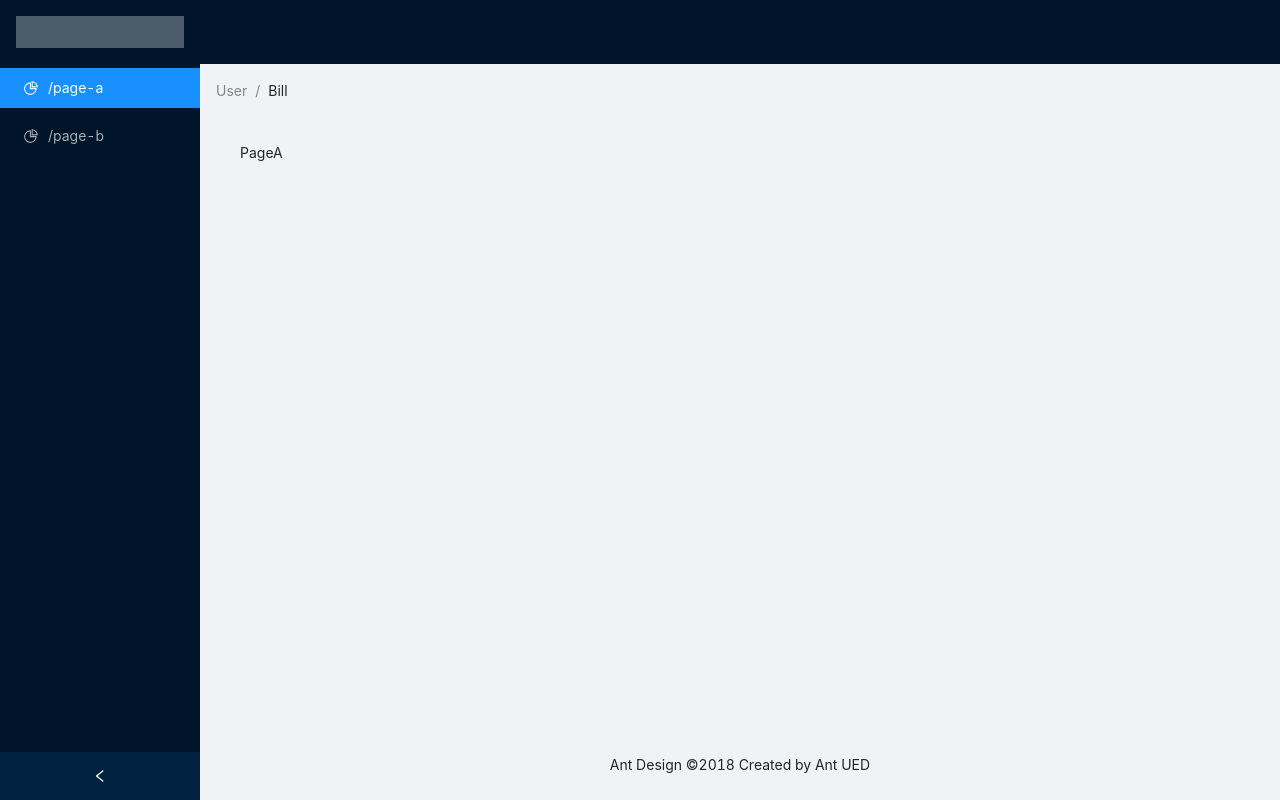
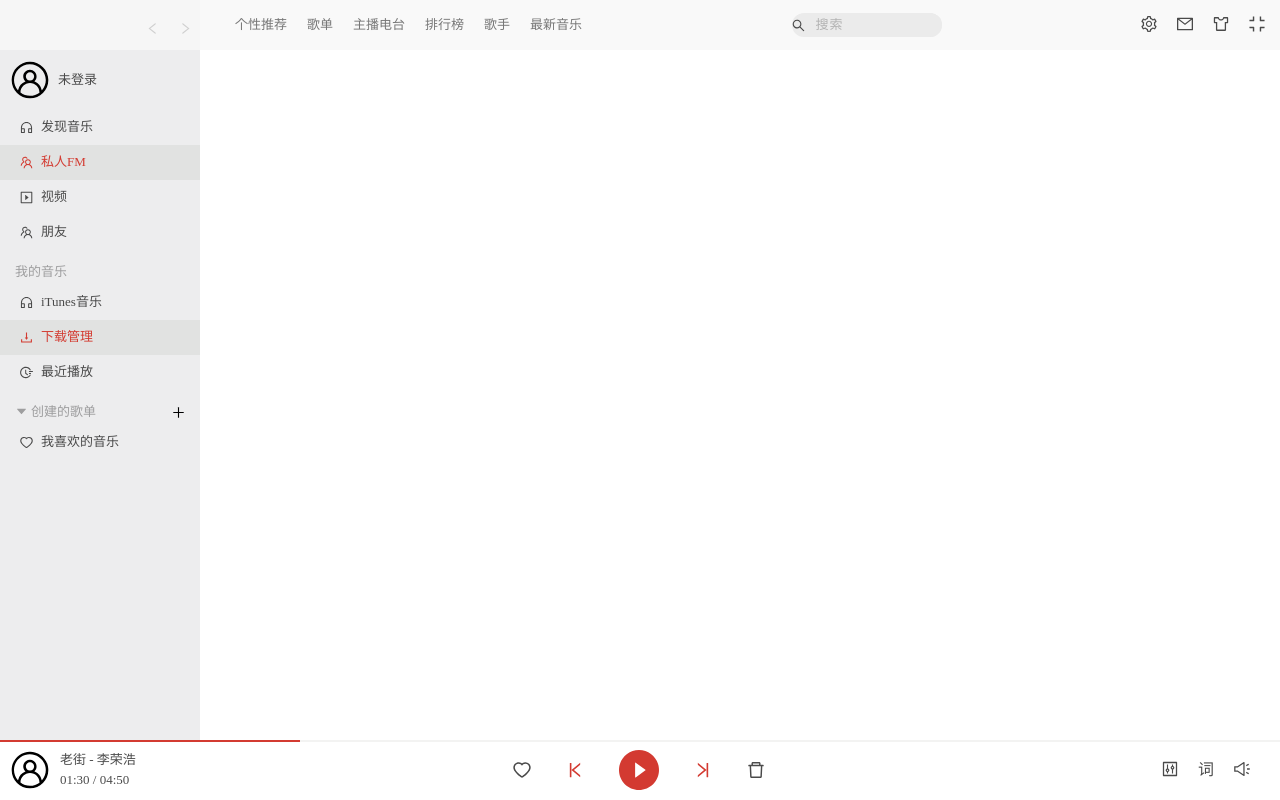
Before and after one commit to recovery-alt/fake-netease-music, a React (Vite) app: page / in a window 1280 px wide. Before the commit this address led to /page-a. Built offline with nearby package versions, Linux system fonts and the light colour scheme.

Commit message:
feat: 添加网易云布局

```diff
--- a/main.js
+++ b/main.js
@@ -5,13 +5,15 @@ const { join } = require('path');
 
 function createWindow() {
   const mainWindow = new BrowserWindow({
-    width: 800,
-    height: 600,
+    width: 1000,
+    height: 680,
   });
 
   isDev
     ? mainWindow.loadURL('http://localhost:3000')
     : mainWindow.loadFile(join(__dirname, 'dist/index.html'));
+
+  mainWindow.webContents.openDevTools();
 }
 
 app.whenReady().then(() => {
--- a/package.json
+++ b/package.json
@@ -1,9 +1,8 @@
 {
   "name": "react-electron",
   "version": "1.0.0",
-  "main": "main.js",
   "scripts": {
-    "dev:electron": "concurrently \"npm run dev\" \"wait-on tcp:3000 -l && electron .\"",
+    "dev:electron": "concurrently \"npm run dev\" \"wait-on tcp:3000 -l && electron main.js\"",
     "build:electron": "npm run build && electron-builder",
     "dev": "vite --host",
     "build": "tsc && vite build",
@@ -13,6 +12,7 @@
   "dependencies": {
     "@ant-design/icons": "^4.6.2",
     "antd": "^4.16.7",
+    "normalize.css": "^8.0.1",
     "react": "^17.0.2",
     "react-dom": "^17.0.2",
     "react-router-dom": "^5.2.0"
--- a/src/assets/style/main.less
+++ b/src/assets/style/main.less
@@ -1 +1,21 @@
-@import 'antd/dist/antd.css';
+@import 'normalize.css';
+
+html,
+body {
+  height: 100%;
+}
+
+#root {
+  height: 100%;
+  display: flex;
+  flex-direction: column;
+  font-size: 13px;
+  color: #4a4a4a;
+}
+
+ul,
+li {
+  list-style: none;
+  margin: 0;
+  padding: 0;
+}
--- /dev/null
+++ b/src/components/common/progress-bar/index.tsx
@@ -0,0 +1,10 @@
+import React from 'react';
+import styles from './progress-bar.module.less';
+
+export default function ProgressBar() {
+  return (
+    <div className={styles['progress-bar']}>
+      <div className={styles['progress-bar__slider']} style={{ width: '300px' }}></div>
+    </div>
+  );
+}
--- /dev/null
+++ b/src/components/common/progress-bar/progress-bar.module.less
@@ -0,0 +1,16 @@
+.progress-bar {
+  position: absolute;
+  width: 100%;
+  height: 2px;
+  background-color: #f3f3f2;
+  top: 0;
+  left: 0;
+
+  &__slider {
+    position: absolute;
+    left: 0;
+    top: 0;
+    height: 100%;
+    background-color: #d33b31;
+  }
+}
--- a/src/components/hello-world.tsx
+++ /dev/null
@@ -1,5 +0,0 @@
-import React from 'react';
-
-export default function HelloWorld() {
-  return <div>HelloWorld</div>;
-}
--- a/src/layout/index.tsx
+++ b/src/layout/index.tsx
@@ -1,48 +1,123 @@
-import React, { useState } from 'react';
-import { Route, Switch, Link, Redirect } from 'react-router-dom';
+import React from 'react';
 import type { RouteConfig } from '@/router';
-import { Layout, Menu, Breadcrumb } from 'antd';
-import { PieChartOutlined } from '@ant-design/icons';
-import styles from './layout.module.less';
-
-const { Header, Content, Footer, Sider } = Layout;
+import './layout.less';
+import {
+  LeftOutlined,
+  RightOutlined,
+  SearchOutlined,
+  SettingOutlined,
+  MailOutlined,
+  SkinOutlined,
+  CompressOutlined,
+  CustomerServiceOutlined,
+  TeamOutlined,
+  PlaySquareOutlined,
+  DownloadOutlined,
+  FieldTimeOutlined,
+  CaretRightOutlined,
+  CaretDownOutlined,
+  PlusOutlined,
+  HeartOutlined,
+  VerticalLeftOutlined,
+  VerticalRightOutlined,
+  PlayCircleFilled,
+  DeleteOutlined,
+  SoundOutlined,
+  ControlOutlined,
+} from '@ant-design/icons';
+import ProgressBar from '@/components/common/progress-bar';
 
 export default function Home({ routes }: { routes?: Array<RouteConfig> }) {
-  const [collapsed, onCollapse] = useState(false);
-
   return (
-    <Layout style={{ minHeight: '100vh' }}>
-      <Sider collapsible collapsed={collapsed} onCollapse={onCollapse}>
-        <div className={styles.logo} />
-        <Menu theme="dark" defaultSelectedKeys={[routes ? routes[0].path : '']} mode="inline">
-          {routes?.map(route => (
-            <Menu.Item key={route.path} icon={<PieChartOutlined />}>
-              <Link to={route.path}>{route.path}</Link>
-            </Menu.Item>
+    <>
+      <header className="header">
+        <div className="header__left">
+          <LeftOutlined className="header__left-icon" />
+          <RightOutlined className="header__left-icon" />
+        </div>
+        <div className="header__right">
+          <ul className="header__right-menu">
+            {['个性推荐', '歌单', '主播电台', '排行榜', '歌手', '最新音乐'].map(item => (
+              <li key={item}>{item}</li>
+            ))}
+          </ul>
+          <div className="header__right-search">
+            <SearchOutlined />
+            <input type="text" placeholder="搜索" />
+          </div>
+          <div className="header__right-icons">
+            {[SettingOutlined, MailOutlined, SkinOutlined, CompressOutlined].map((Icon, i) => (
+              <Icon key={i} />
+            ))}
+          </div>
+        </div>
+      </header>
+      <section className="container">
+        <aside className="aside">
+          <header className="aside__header">
+            <img src="/src/assets/img/avatar.svg" alt="icon" />
+            <span>未登录</span>
+          </header>
+          {[
+            { name: '发现音乐', icon: CustomerServiceOutlined },
+            { name: '私人FM', icon: TeamOutlined },
+            { name: '视频', icon: PlaySquareOutlined },
+            { name: '朋友', icon: TeamOutlined },
+          ].map((item, i) => (
+            <div key={i} className={`aside__item${i === 1 ? ' --actived' : ''}`}>
+              <item.icon />
+              <a>{item.name}</a>
+            </div>
           ))}
-        </Menu>
-      </Sider>
-      <Layout>
-        <Header style={{ padding: 0 }} />
-        <Content style={{ margin: '0 16px' }}>
-          <Breadcrumb style={{ margin: '16px 0' }}>
-            <Breadcrumb.Item>User</Breadcrumb.Item>
-            <Breadcrumb.Item>Bill</Breadcrumb.Item>
-          </Breadcrumb>
-          <div style={{ padding: 24, minHeight: 360 }}>
-            <Switch>
-              {routes &&
-                routes.map(route => (
-                  <Route path={route.path} key={route.path}>
-                    <route.component />
-                  </Route>
-                ))}
-              <Redirect to={routes![0].path} />
-            </Switch>
+          <div className="aside__title">我的音乐</div>
+          {[
+            { name: 'iTunes音乐', icon: CustomerServiceOutlined },
+            { name: '下载管理', icon: DownloadOutlined },
+            { name: '最近播放', icon: FieldTimeOutlined },
+          ].map((item, i) => (
+            <div key={i} className={`aside__item${i === 1 ? ' --actived' : ''}`}>
+              <item.icon />
+              <a>{item.name}</a>
+            </div>
+          ))}
+          <div className="aside__title">
+            <div className="aside__title-left">
+              <CaretDownOutlined />
+              <a>创建的歌单</a>
+            </div>
+            <PlusOutlined className="aside__title-right" />
           </div>
-        </Content>
-        <Footer style={{ textAlign: 'center' }}>Ant Design ©2018 Created by Ant UED</Footer>
-      </Layout>
-    </Layout>
+          {[{ name: '我喜欢的音乐', icon: HeartOutlined }].map((item, i) => (
+            <div key={i} className={`aside__item${i === 1 ? ' --actived' : ''}`}>
+              <item.icon />
+              <a>{item.name}</a>
+            </div>
+          ))}
+        </aside>
+        <main className="main"></main>
+      </section>
+      <footer className="footer">
+        <ProgressBar />
+        <div className="footer__left">
+          <img src="/src/assets/img/avatar.svg" alt="music" />
+          <div className="footer__left-name">
+            <div>老街 - 李荣浩</div>
+            <div>01:30 / 04:50</div>
+          </div>
+        </div>
+        <div className="footer__mid">
+          <HeartOutlined />
+          <VerticalRightOutlined className="--red" />
+          <PlayCircleFilled className="--big --red" />
+          <VerticalLeftOutlined className="--red" />
+          <DeleteOutlined />
+        </div>
+        <div className="footer__right">
+          <ControlOutlined />
+          <span>词</span>
+          <SoundOutlined />
+        </div>
+      </footer>
+    </>
   );
 }
--- /dev/null
+++ b/src/layout/layout.less
@@ -0,0 +1,223 @@
+.header {
+  height: 50px;
+  flex-shrink: 0;
+  display: flex;
+
+  &__left {
+    background-color: #f6f6f6;
+    width: 200px;
+    height: 100%;
+    flex-shrink: 0;
+    display: flex;
+    justify-content: flex-end;
+    align-items: flex-end;
+    box-sizing: border-box;
+    padding-bottom: 15px;
+    padding-right: 8px;
+
+    &-icon {
+      color: #d0d0d0;
+      margin-left: 20px;
+    }
+  }
+
+  &__right {
+    background-color: #f9f9f9;
+    flex: 1;
+    display: flex;
+    align-items: center;
+    justify-content: space-between;
+    box-sizing: border-box;
+    padding: 0 15px;
+
+    &-menu {
+      height: 100%;
+      display: flex;
+      align-items: center;
+      color: #777;
+
+      li {
+        margin-left: 20px;
+      }
+    }
+
+    &-search {
+      width: 150px;
+      height: 24px;
+      margin-left: 30px;
+      display: flex;
+      align-items: center;
+      background-color: #ebebeb;
+      border-radius: 12px;
+      border: 0;
+
+      input {
+        width: 100%;
+        height: 100%;
+        padding: 0;
+        border: 0;
+        background-color: #ebebeb;
+        border-radius: 0 12px 12px 0;
+        box-sizing: border-box;
+        padding-right: 24px;
+
+        &::placeholder {
+          color: #b2b2b2;
+          letter-spacing: 1px;
+        }
+
+        &:focus {
+          outline: 0;
+        }
+      }
+
+      span {
+        width: 24px;
+        flex-shrink: 0;
+      }
+    }
+
+    &-icons {
+      span {
+        margin-left: 20px;
+        font-size: 16px;
+      }
+    }
+  }
+}
+
+.container {
+  flex: 1;
+  display: flex;
+}
+
+.aside {
+  width: 200px;
+  flex-shrink: 0;
+  background-color: #ededee;
+
+  &__header {
+    height: 60px;
+    box-sizing: border-box;
+    padding-left: 10px;
+    display: flex;
+    align-items: center;
+
+    img {
+      width: 40px;
+      height: 40px;
+    }
+
+    span {
+      margin-left: 8px;
+    }
+  }
+
+  &__item {
+    height: 35px;
+    display: flex;
+    align-items: center;
+    box-sizing: border-box;
+    padding-left: 20px;
+
+    &:hover {
+      background-color: #e6e6e5;
+    }
+
+    &.--actived {
+      background-color: #e1e2e1;
+      color: #d33b31;
+    }
+
+    a {
+      margin-left: 8px;
+    }
+  }
+
+  &__title {
+    box-sizing: border-box;
+    padding: 0 15px;
+    padding-top: 10px;
+    height: 35px;
+    color: #9e9e9f;
+    display: flex;
+    align-items: center;
+    justify-content: space-between;
+
+    &-left {
+      a {
+        margin-left: 3px;
+      }
+    }
+
+    &-right {
+      color: #000;
+    }
+  }
+}
+
+.main {
+  flex: 1;
+}
+
+.footer {
+  height: 60px;
+  flex-shrink: 0;
+  box-sizing: border-box;
+  padding-left: 10px;
+  padding-right: 30px;
+  display: flex;
+  align-items: center;
+  justify-content: space-between;
+  position: relative;
+
+  &__left {
+    height: 40px;
+    display: flex;
+    align-items: center;
+
+    img {
+      width: 40px;
+      height: 40px;
+      border-radius: 4px;
+    }
+
+    &-name {
+      margin-left: 10px;
+      height: 100%;
+
+      div {
+        height: 20px;
+        line-height: 20px;
+      }
+    }
+  }
+
+  &__mid {
+    display: flex;
+    align-items: center;
+    span {
+      margin-left: 35px;
+      font-size: 18px;
+
+      &:first-child {
+        margin-left: 0;
+      }
+
+      &.--big {
+        font-size: 40px;
+      }
+
+      &.--red {
+        color: #d33a31;
+      }
+    }
+  }
+
+  &__right {
+    span {
+      margin-left: 20px;
+      font-size: 16px;
+    }
+  }
+}
--- a/src/layout/layout.module.less
+++ /dev/null
@@ -1,5 +0,0 @@
-.logo {
-  height: 32px;
-  margin: 16px;
-  background: rgba(255, 255, 255, 0.3);
-}
```
Also changed, not shown: src/assets/img/avatar.svg (added), 1 other file (tests, documents, lock files or other folders).
